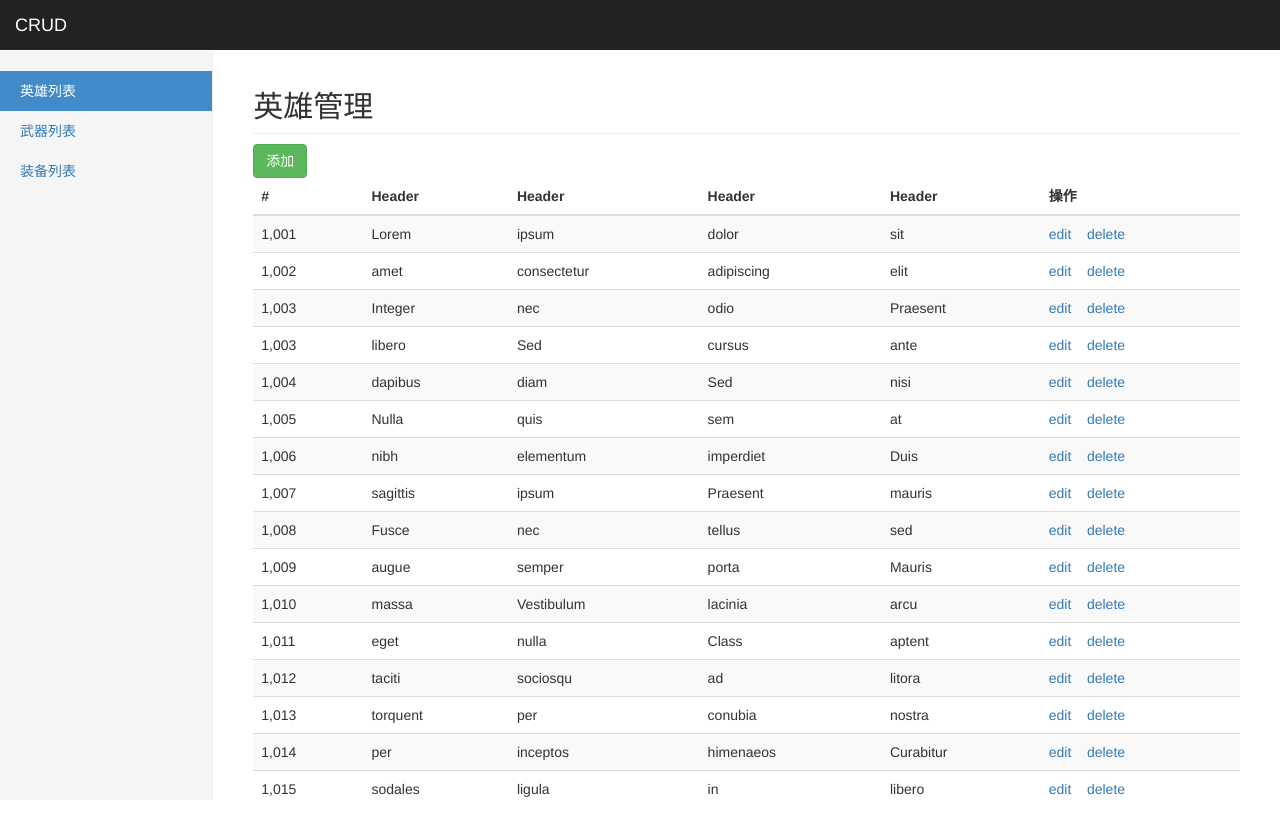
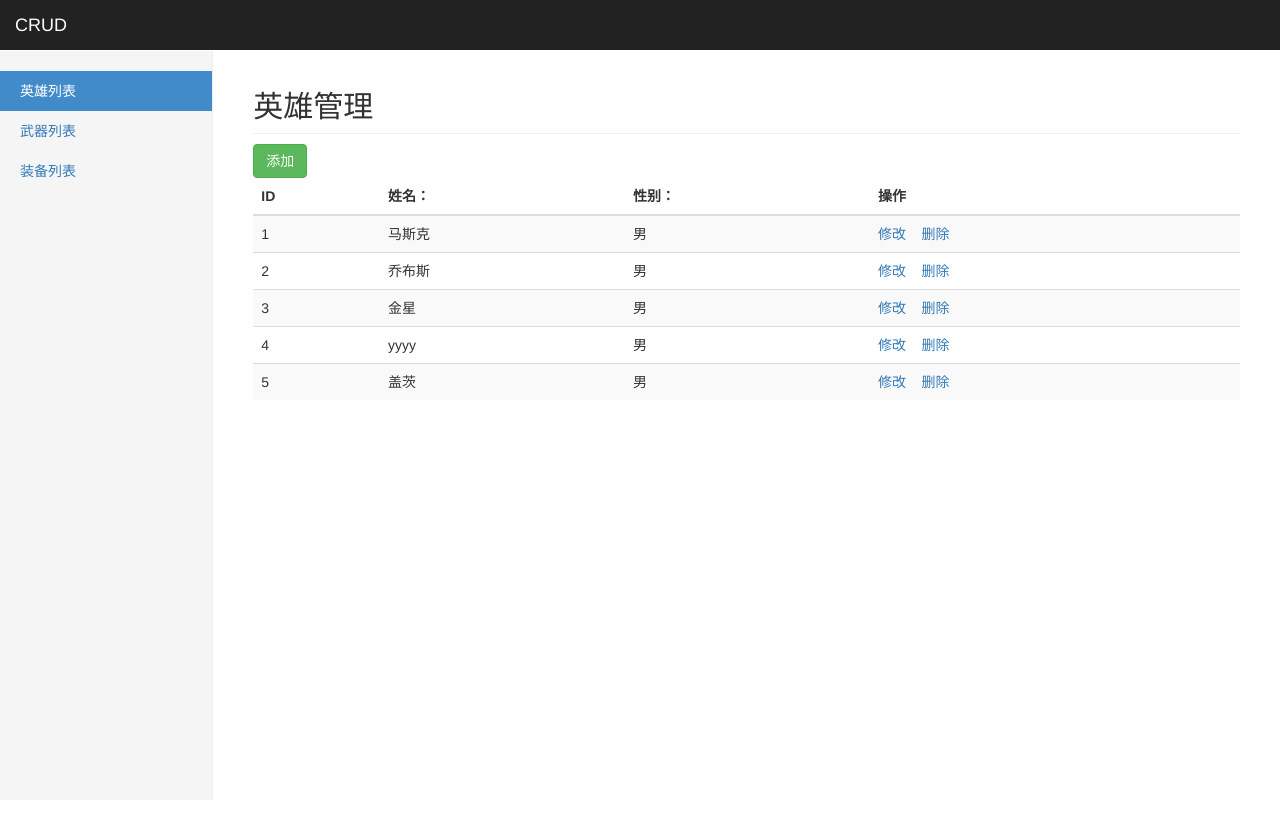
Before and after one commit to 1612519774/heroslist, a Vue app: page /#/heroes in a window 1280 px wide. Shown: the top 836 px of the page. After the commit the page ends 800 px from the top, so only its background shows below. Built offline with nearby package versions, Linux system fonts and the light colour scheme; data requests are answered from the project's data file.

Commit message:
发送axios将数据渲染到页面

```diff
--- a/src/components/AppSilder.vue
+++ b/src/components/AppSilder.vue
@@ -21,7 +21,9 @@
 </template>
 
 <script>
-export default {};
+export default {
+
+};
 </script>
 
 <style>
--- a/src/components/views/heroes/HeroList.vue
+++ b/src/components/views/heroes/HeroList.vue
@@ -6,205 +6,22 @@
       <table class="table table-striped">
         <thead>
           <tr>
-            <th>#</th>
-            <th>Header</th>
-            <th>Header</th>
-            <th>Header</th>
-            <th>Header</th>
+            <th>ID</th>
+            <th>姓名：</th>
+            <th>性别：</th>
             <th>操作</th>
           </tr>
         </thead>
         <tbody>
-          <tr>
-            <td>1,001</td>
-            <td>Lorem</td>
-            <td>ipsum</td>
-            <td>dolor</td>
-            <td>sit</td>
+          <tr v-for="(items,index) in list" :key="items.id" >
+            <td>{{index+1}}</td>
+            <td>{{items.name}}</td>
+            <td>{{items.gender}}</td>
             <td>
-              <a href="edit.html">edit</a>
+              <a href="edit.html">修改</a>
               &nbsp;&nbsp;
-              <a href="javascript:window.confirm('Are you sure?')">delete</a>
-            </td>
-          </tr>
-          <tr>
-            <td>1,002</td>
-            <td>amet</td>
-            <td>consectetur</td>
-            <td>adipiscing</td>
-            <td>elit</td>
-            <td>
-              <a href="edit.html">edit</a>
-              &nbsp;&nbsp;
-              <a href="javascript:window.confirm('Are you sure?')">delete</a>
-            </td>
-          </tr>
-          <tr>
-            <td>1,003</td>
-            <td>Integer</td>
-            <td>nec</td>
-            <td>odio</td>
-            <td>Praesent</td>
-            <td>
-              <a href="edit.html">edit</a>
-              &nbsp;&nbsp;
-              <a href="javascript:window.confirm('Are you sure?')">delete</a>
-            </td>
-          </tr>
-          <tr>
-            <td>1,003</td>
-            <td>libero</td>
-            <td>Sed</td>
-            <td>cursus</td>
-            <td>ante</td>
-            <td>
-              <a href="edit.html">edit</a>
-              &nbsp;&nbsp;
-              <a href="javascript:window.confirm('Are you sure?')">delete</a>
-            </td>
-          </tr>
-          <tr>
-            <td>1,004</td>
-            <td>dapibus</td>
-            <td>diam</td>
-            <td>Sed</td>
-            <td>nisi</td>
-            <td>
-              <a href="edit.html">edit</a>
-              &nbsp;&nbsp;
-              <a href="javascript:window.confirm('Are you sure?')">delete</a>
-            </td>
-          </tr>
-          <tr>
-            <td>1,005</td>
-            <td>Nulla</td>
-            <td>quis</td>
-            <td>sem</td>
-            <td>at</td>
-            <td>
-              <a href="edit.html">edit</a>
-              &nbsp;&nbsp;
-              <a href="javascript:window.confirm('Are you sure?')">delete</a>
-            </td>
-          </tr>
-          <tr>
-            <td>1,006</td>
-            <td>nibh</td>
-            <td>elementum</td>
-            <td>imperdiet</td>
-            <td>Duis</td>
-            <td>
-              <a href="edit.html">edit</a>
-              &nbsp;&nbsp;
-              <a href="javascript:window.confirm('Are you sure?')">delete</a>
-            </td>
-          </tr>
-          <tr>
-            <td>1,007</td>
-            <td>sagittis</td>
-            <td>ipsum</td>
-            <td>Praesent</td>
-            <td>mauris</td>
-            <td>
-              <a href="edit.html">edit</a>
-              &nbsp;&nbsp;
-              <a href="javascript:window.confirm('Are you sure?')">delete</a>
-            </td>
-          </tr>
-          <tr>
-            <td>1,008</td>
-            <td>Fusce</td>
-            <td>nec</td>
-            <td>tellus</td>
-            <td>sed</td>
-            <td>
-              <a href="edit.html">edit</a>
-              &nbsp;&nbsp;
-              <a href="javascript:window.confirm('Are you sure?')">delete</a>
-            </td>
-          </tr>
-          <tr>
-            <td>1,009</td>
-            <td>augue</td>
-            <td>semper</td>
-            <td>porta</td>
-            <td>Mauris</td>
-            <td>
-              <a href="edit.html">edit</a>
-              &nbsp;&nbsp;
-              <a href="javascript:window.confirm('Are you sure?')">delete</a>
-            </td>
-          </tr>
-          <tr>
-            <td>1,010</td>
-            <td>massa</td>
-            <td>Vestibulum</td>
-            <td>lacinia</td>
-            <td>arcu</td>
-            <td>
-              <a href="edit.html">edit</a>
-              &nbsp;&nbsp;
-              <a href="javascript:window.confirm('Are you sure?')">delete</a>
-            </td>
-          </tr>
-          <tr>
-            <td>1,011</td>
-            <td>eget</td>
-            <td>nulla</td>
-            <td>Class</td>
-            <td>aptent</td>
-            <td>
-              <a href="edit.html">edit</a>
-              &nbsp;&nbsp;
-              <a href="javascript:window.confirm('Are you sure?')">delete</a>
-            </td>
-          </tr>
-          <tr>
-            <td>1,012</td>
-            <td>taciti</td>
-            <td>sociosqu</td>
-            <td>ad</td>
-            <td>litora</td>
-            <td>
-              <a href="edit.html">edit</a>
-              &nbsp;&nbsp;
-              <a href="javascript:window.confirm('Are you sure?')">delete</a>
-            </td>
-          </tr>
-          <tr>
-            <td>1,013</td>
-            <td>torquent</td>
-            <td>per</td>
-            <td>conubia</td>
-            <td>nostra</td>
-            <td>
-              <a href="edit.html">edit</a>
-              &nbsp;&nbsp;
-              <a href="javascript:window.confirm('Are you sure?')">delete</a>
-            </td>
-          </tr>
-          <tr>
-            <td>1,014</td>
-            <td>per</td>
-            <td>inceptos</td>
-            <td>himenaeos</td>
-            <td>Curabitur</td>
-            <td>
-              <a href="edit.html">edit</a>
-              &nbsp;&nbsp;
-              <a href="javascript:window.confirm('Are you sure?')">delete</a>
-            </td>
-          </tr>
-          <tr>
-            <td>1,015</td>
-            <td>sodales</td>
-            <td>ligula</td>
-            <td>in</td>
-            <td>libero</td>
-            <td>
-              <a href="edit.html">edit</a>
-              &nbsp;&nbsp;
-              <a href="javascript:window.confirm('Are you sure?')">delete</a>
+              <!-- <a href="javascript:window.confirm('Are you sure?')">删除</a> -->
+             <a href="#" @click="del(items.id)">删除</a>
             </td>
           </tr>
         </tbody>
@@ -214,7 +31,41 @@
 </template>
 
 <script>
-export default {};
+// 导入axios
+import axios from 'axios';
+export default {
+  data() {
+    return {
+      list: []
+    }
+  },
+  mounted() {
+    this.loadData();
+  },
+  methods: {
+    loadData(){
+      axios
+      .get(' http://localhost:3000/heroes')
+      .then((res)=>{
+        console.log(res)
+        const {data,status}=res;
+        if (status==200) {
+          this.list=data
+        }else{
+          console.log("获取失败")
+        }
+      }).catch((err)=>{
+        console.log(err)
+      })
+    }
+  },
+  del(id){
+    if (!comfirm('是否确认删除？')) {
+      return;
+    }
+    axios.delete()
+  }
+};
 </script>
 
 <style>
--- a/src/main.js
+++ b/src/main.js
@@ -10,10 +10,6 @@ Vue.config.productionTip = false
 // 导入样式文件
 import '../node_modules/bootstrap/dist/css/bootstrap.css'
 import './assets/css/index.css'
-import axios from 'axios';
-Vue.prototype.axios=axios;
-
-
 // 配置vue的插件vue-router
 Vue.use(VueRouter);
 const router = new VueRouter({
```
